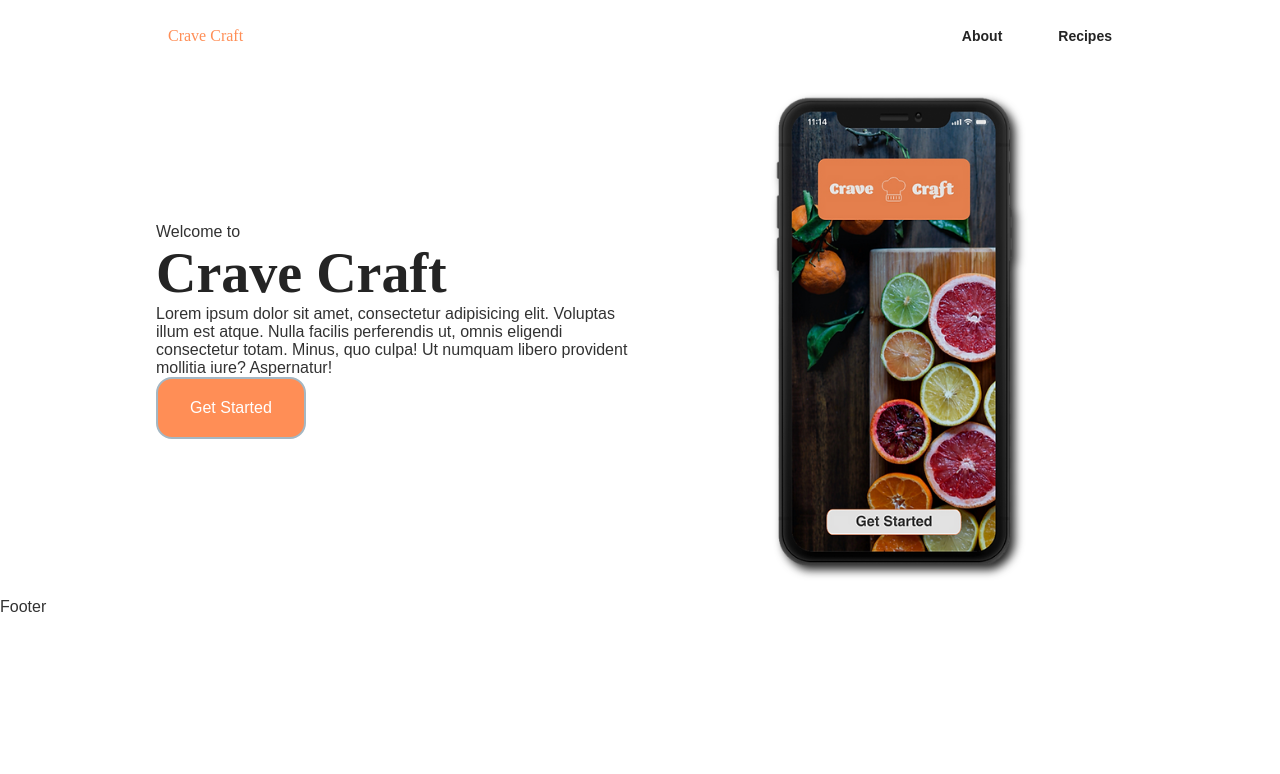
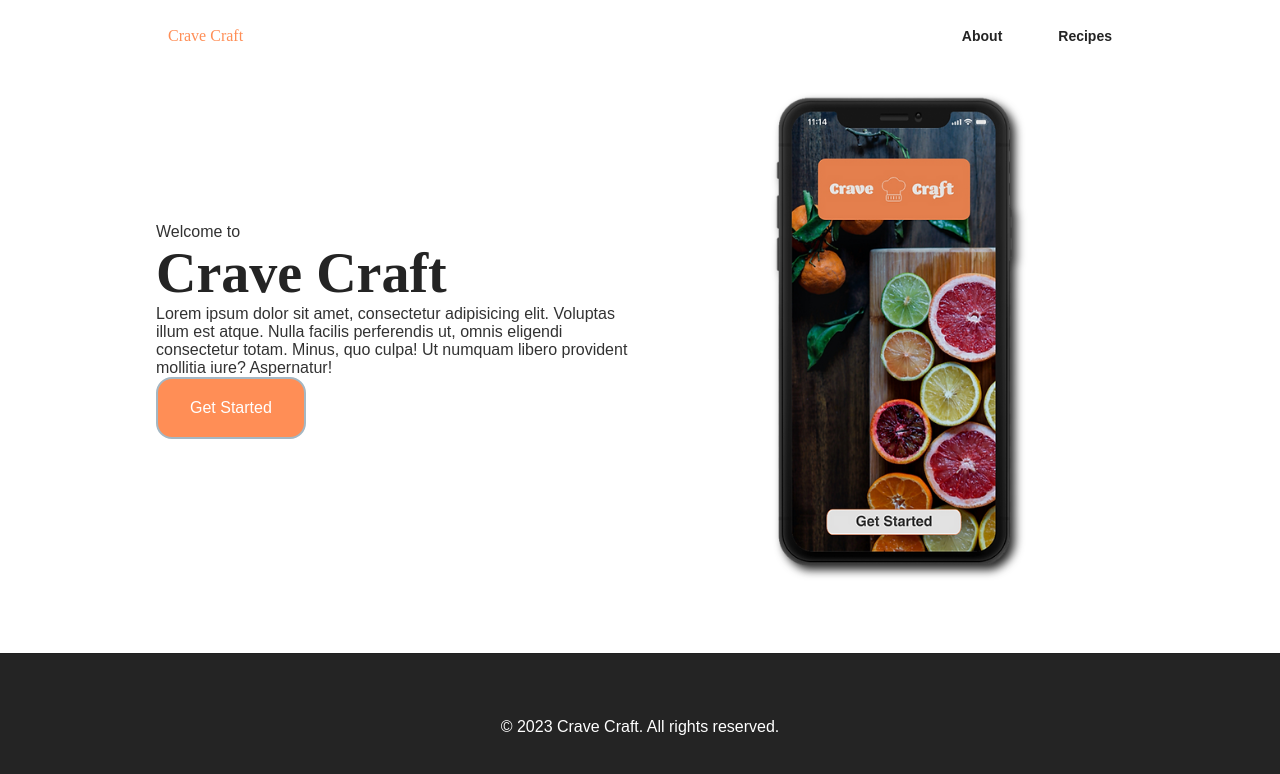
Before and after one commit to Eleoes/cravecraft-frontend, a React (Vite) app: page / in a window 1280 px wide. Shown: the top 774 px of the page. Built offline with nearby package versions, Linux system fonts and the light colour scheme; a web font is replaced by a local one.

Commit message:
wip: Footer

```diff
--- a/src/components/Footer/Footer.jsx
+++ b/src/components/Footer/Footer.jsx
@@ -1,6 +1,14 @@
+import './footer.scss';
+
 const Footer = () => {
     return (
-        <div>Footer</div>
+        <footer>
+            <div className="container">
+                <span className="footer__copy">
+                    &#169; 2023 Crave Craft. All rights reserved.
+                </span>
+            </div>
+        </footer>
     )
 }
 
--- /dev/null
+++ b/src/components/Footer/footer.scss
@@ -0,0 +1,15 @@
+footer {
+    background-color: var(--charcoal);
+    border-top: 1px solid rgba(0,0,0,0.1);
+    padding: 2rem 0 4rem;
+    color: var(--white);
+    bottom: 0;
+    position: fixed;
+    width: 100%;
+
+    .footer__copy {
+        display: block;
+        margin-top: 2rem;
+        text-align: center;
+    }
+}
```
